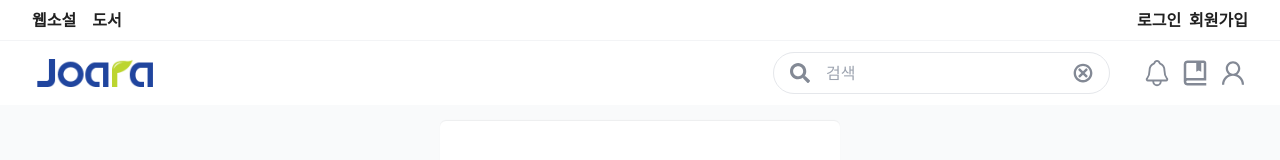
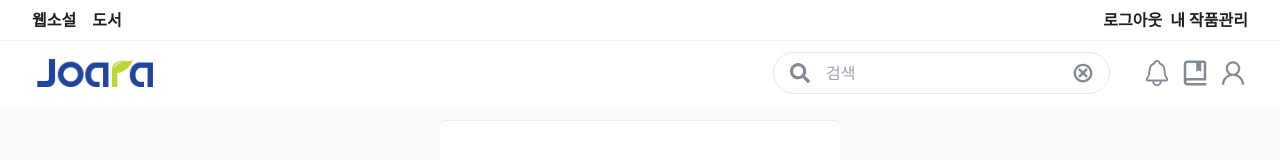
Before and after one commit to Ropung/react-joara-front, a Next.js app: page /login in a window 1280 px wide. Shown: the top 160 px of the page. Built offline with nearby package versions, Linux system fonts and the light colour scheme.

Commit message:
feat(token): SSR 이슈 토큰 만지작

```diff
--- /dev/null
+++ b/components/Layout.tsx
@@ -0,0 +1,19 @@
+import { PropsWithChildren, useEffect, useState } from "react";
+import GNB from "./common/navi/GNB";
+import { useRouter } from "next/router";
+import Path from "@/constants/path/routes";
+
+const Layout = (props: PropsWithChildren) => {
+  const router = useRouter();
+  const { children } = props;
+  const { EPISODE } = Path;
+
+  return (
+    <>
+      {router.pathname != EPISODE && <GNB />}
+      <main>{children}</main>
+    </>
+  );
+};
+
+export default Layout;
--- a/components/common/navi/widgets/MiddleNavi.tsx
+++ b/components/common/navi/widgets/MiddleNavi.tsx
@@ -9,7 +9,6 @@ import { BiBookBookmark } from "react-icons/bi";
 import MainLogo from "@/public/logo/mainlogo.png"; //FIXME 임시용
 import { useRouter } from "next/router";
 import Path from "@/constants/path/routes";
-import token from "@/libs/token";
 
 const MiddleNavi = () => {
   const searchFormRef = useRef<HTMLInputElement>(null);
--- a/components/common/navi/widgets/TopNavi.tsx
+++ b/components/common/navi/widgets/TopNavi.tsx
@@ -1,19 +1,19 @@
 import Path from "@/constants/path/routes";
 import Link from "next/link";
 import { useRouter } from "next/router";
-import token from "@/libs/token";
+import token from "@/utils/token";
 import { useEffect, useState } from "react";
 
 const TopNavi = () => {
   const { HOME, LOGIN, WRITER_ROOM, SIGNUP } = Path;
   const router = useRouter();
-  const [isAuthed, setAuthed] = useState<boolean>(false);
 
-  // FIXME 토큰적용
-  // useEffect(() => {
-  //   const accessToken = !!token.get();
-  //   accessToken ? setAuthed(true) : setAuthed(false);
-  // }, []);
+  // const [accesstoken] = useState(() => {
+  //   token.get();
+  // });
+
+  // const acToken = token.get();
+  // useEffect(() => {}, [acToken]);
 
   return (
     <section className="w-full flex flex-row items-center justify-between h-10 text-basic font-bold">
@@ -28,7 +28,7 @@ const TopNavi = () => {
       </div>
       {/* Right */}
       <div className="flex flex-row gap-2">
-        {!isAuthed ? (
+        {!true ? (
           <>
             <Link href={LOGIN} className="hover:text-main">
               로그인
--- a/hooks/mutation/userAuthMutation.ts
+++ b/hooks/mutation/userAuthMutation.ts
@@ -2,13 +2,13 @@ import { AUTH_KEY } from "@/constants/key";
 import API_PATH from "@/constants/path/api";
 import Path from "@/constants/path/routes";
 import api from "@/libs/axios/api";
-import token from "@/libs/token";
 import {
   LoginRequest,
   LoginResponse,
   SignupRequest,
   SignupResponse,
 } from "@/models/api/auth";
+import token from "@/utils/token";
 import { useMutation, useQueryClient } from "@tanstack/react-query";
 import { useRouter } from "next/router";
 
--- a/libs/axios/api.ts
+++ b/libs/axios/api.ts
@@ -1,5 +1,5 @@
 import axios from "axios";
-import token from "../token";
+import token from "@/utils/token";
 
 const api = axios.create({
   baseURL: "http://localhost:8080",
--- a/libs/token.ts
+++ /dev/null
@@ -1,7 +0,0 @@
-const token = {
-  get: () => localStorage.getItem("token"),
-  set: (item: string) => localStorage.setItem("token", item),
-  remove: () => localStorage.removeItem("token"),
-};
-
-export default token;
--- a/pages/_app.tsx
+++ b/pages/_app.tsx
@@ -2,11 +2,7 @@ import "@/styles/globals.css";
 import { ReactQueryDevtools } from "@tanstack/react-query-devtools";
 import type { AppProps } from "next/app";
 import { QueryClient, QueryClientProvider } from "@tanstack/react-query";
-import GNB from "@/components/common/navi/GNB";
-import { useRouter } from "next/router";
-import Path from "@/constants/path/routes";
-import { useEffect } from "react";
-import token from "@/libs/token";
+import Layout from "@/components/Layout";
 
 export default function App({ Component, pageProps }: AppProps) {
   const client = new QueryClient({
@@ -17,14 +13,13 @@ export default function App({ Component, pageProps }: AppProps) {
       },
     },
   });
-  const router = useRouter();
-  const { EPISODE } = Path;
 
   return (
     <QueryClientProvider client={client}>
       <ReactQueryDevtools initialIsOpen={false} />
-      {router.pathname != EPISODE && <GNB />}
-      <Component {...pageProps} />
+      <Layout>
+        <Component {...pageProps} />
+      </Layout>
     </QueryClientProvider>
   );
 }
--- a/pages/login.tsx
+++ b/pages/login.tsx
@@ -11,7 +11,7 @@ import MainLogo from "@/public/logo/mainlogo.png";
 import { LoginRequest } from "@/models/api/auth";
 import { useUserLoginMutation } from "@/hooks/mutation/userAuthMutation";
 import { useRouter } from "next/router";
-import token from "@/libs/token";
+import token from "@/utils/token";
 
 const Login = () => {
   const inputStyle = "w-full flex flex-1 border border-gary-200 p-2";
--- /dev/null
+++ b/utils/token/index.ts
@@ -0,0 +1,20 @@
+const token = {
+  get: () => {
+    if (typeof window !== "undefined") {
+      return localStorage.getItem("token");
+    }
+    return null;
+  },
+  set: (token: string) => {
+    if (typeof window !== "undefined") {
+      localStorage.setItem("token", token);
+    }
+  },
+  remove: () => {
+    if (typeof window !== "undefined") {
+      localStorage.removeItem("token");
+    }
+  },
+};
+
+export default token;
```
